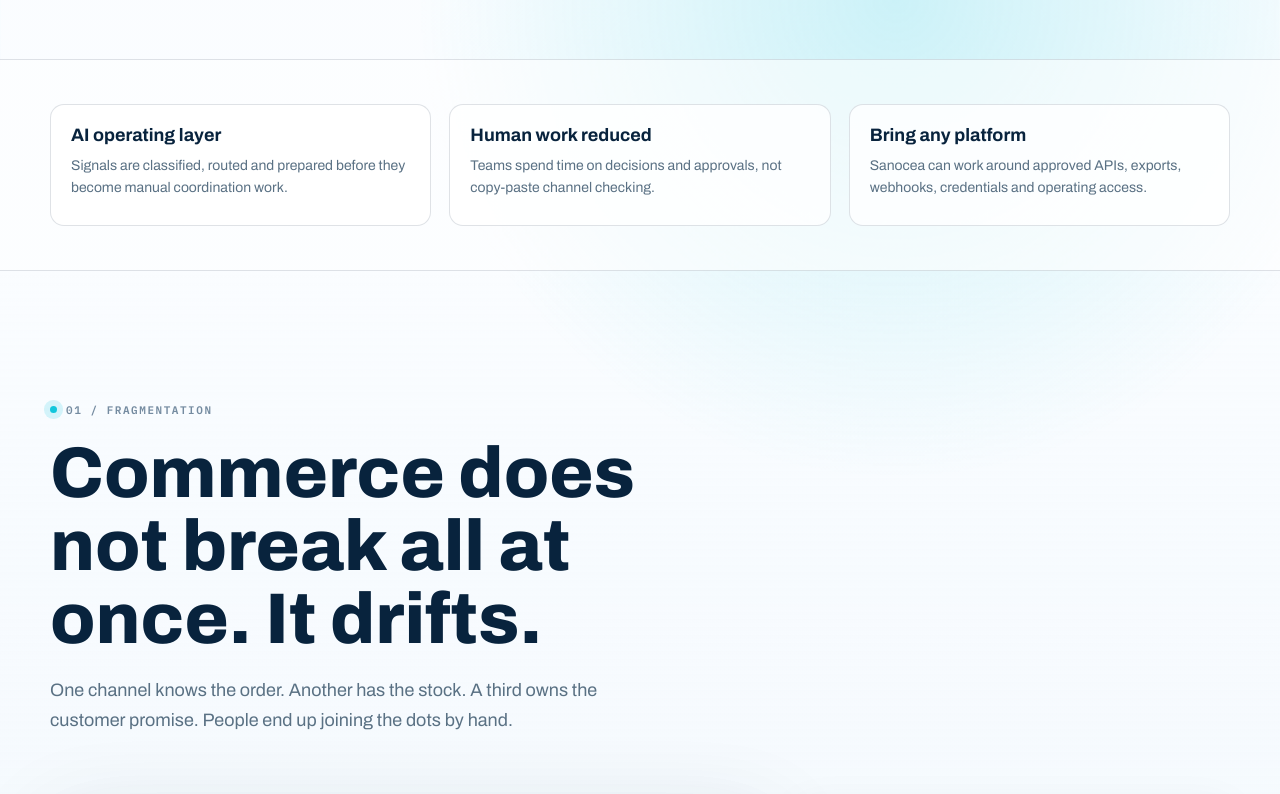
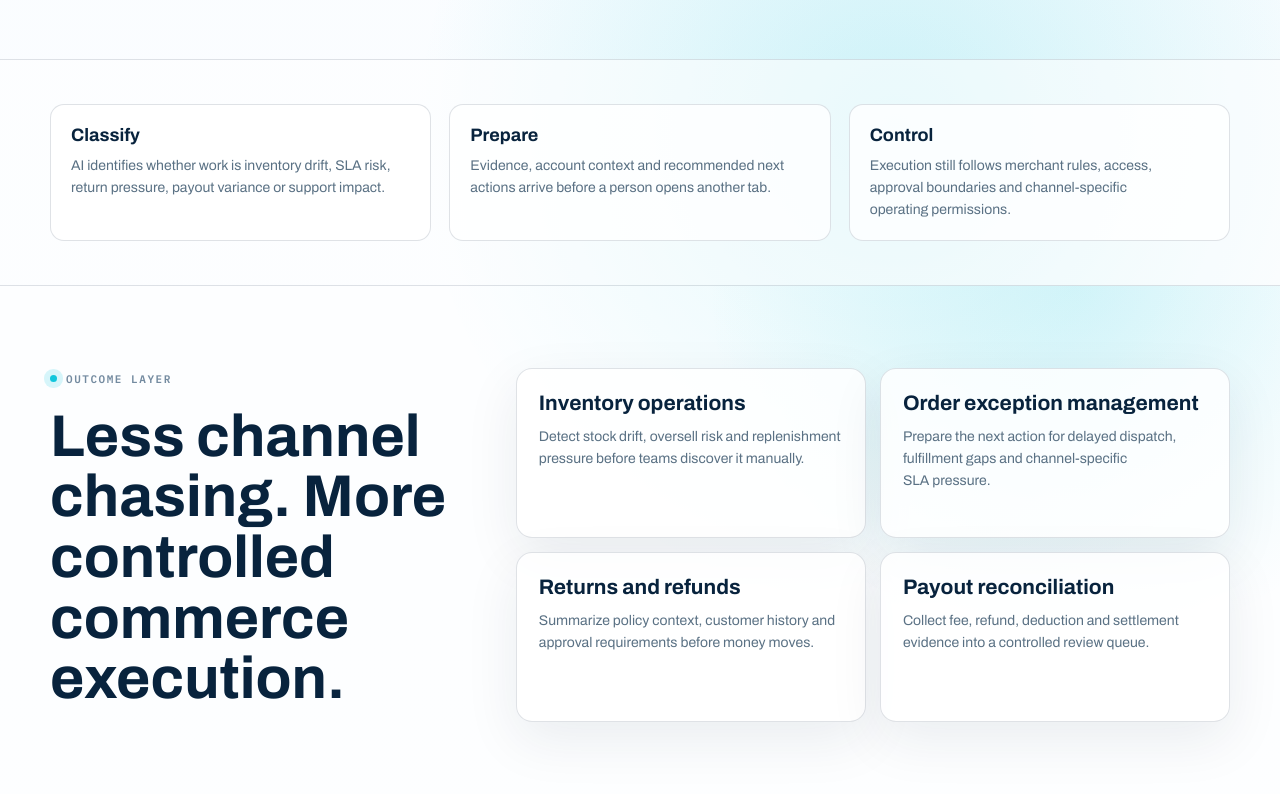
Before and after one commit to g-gulati/sanocea, a React (Vite) app: page / in a window 1280 px wide. Shown: the part 980-1774 px from the top of the page. Built offline with nearby package versions, Linux system fonts and the light colour scheme.

Commit message:
Improve Sanocea launch polish and SEO content

```diff
--- a/src/main.jsx
+++ b/src/main.jsx
@@ -62,9 +62,9 @@ const driftEvents = [
 ]
 
 const proof = [
-  ['AI operating layer', 'Signals are classified, routed and prepared before they become manual coordination work.'],
-  ['Human work reduced', 'Teams spend time on decisions and approvals, not copy-paste channel checking.'],
-  ['Bring any platform', 'Sanocea can work around approved APIs, exports, webhooks, credentials and operating access.'],
+  ['Classify', 'AI identifies whether work is inventory drift, SLA risk, return pressure, payout variance or support impact.'],
+  ['Prepare', 'Evidence, account context and recommended next actions arrive before a person opens another tab.'],
+  ['Control', 'Execution still follows merchant rules, access, approval boundaries and channel-specific operating permissions.'],
 ]
 
 const capabilities = [
@@ -79,9 +79,24 @@ const capabilities = [
 const faqs = [
   ['Is AI the core feature of Sanocea?', 'Yes. Sanocea uses AI to classify operational signals, prepare next actions, summarize evidence and reduce manual coordination. The execution still follows merchant rules, permissions and approval boundaries.'],
   ['Which ecommerce platforms can Sanocea work with?', 'Sanocea can be configured around almost any marketplace, storefront, fulfillment partner or local channel where the merchant provides approved API access, credentials, exports, webhooks or operating permissions.'],
+  ['What ecommerce operations can Sanocea automate?', 'Sanocea is designed for inventory drift, order exceptions, marketplace SLA checks, return and refund workflows, payout reconciliation, customer support handoffs and repeated channel follow-up.'],
+  ['Is Sanocea useful for global commerce teams?', 'Yes. Sanocea is built for sellers operating across global marketplaces, regional channels, storefronts, fulfillment partners and internal tools.'],
   ['Does Sanocea replace an order management system?', 'Sanocea can support order operations and exception workflows, but the right architecture depends on the existing commerce stack, marketplace access and operational process.'],
-  ['Can Sanocea support global sellers?', 'Yes. The operating model is designed for global and regional commerce teams that sell across marketplaces, storefronts and fulfillment channels.'],
   ['Do platform logos imply official partnerships?', 'No. Logos are example surfaces only. They do not imply partnership, certification or guaranteed integration availability.'],
+]
+
+const outcomes = [
+  ['Inventory operations', 'Detect stock drift, oversell risk and replenishment pressure before teams discover it manually.'],
+  ['Order exception management', 'Prepare the next action for delayed dispatch, fulfillment gaps and channel-specific SLA pressure.'],
+  ['Returns and refunds', 'Summarize policy context, customer history and approval requirements before money moves.'],
+  ['Payout reconciliation', 'Collect fee, refund, deduction and settlement evidence into a controlled review queue.'],
+]
+
+const useCases = [
+  ['Marketplace operations automation', 'Turn repeated marketplace checks into AI-prepared workflows across Amazon, eBay, Walmart, Etsy, Shopee, Mercado Libre and regional channels.'],
+  ['Multichannel inventory control', 'Keep storefront and marketplace availability aligned when stock changes faster than spreadsheets or manual updates.'],
+  ['Ecommerce exception workflow', 'Route unusual orders, return disputes, payout gaps and fulfillment problems to the right person with evidence attached.'],
+  ['AI ecommerce operations layer', 'Use AI to classify signals and prepare work, while the merchant keeps final authority over sensitive actions.'],
 ]
 
 function orbitTrack(index, count) {
@@ -287,15 +302,15 @@ function Hero() {
       <div className="shell hero-grid">
         <div className="hero-copy">
           <p className="eyebrow">AI commerce operations</p>
-          <h1 aria-label="AI work layer for every commerce channel.">
-            AI work layer.
+          <h1 aria-label="AI operations layer for every commerce channel.">
+            AI operations.
             <br />
             Every channel.
           </h1>
           <p>
-            Sanocea uses AI to classify, route and prepare the daily work behind inventory,
-            orders, returns, payouts and exceptions across global marketplaces, storefronts,
-            fulfillment partners and regional channels.
+            Sanocea turns marketplace noise, inventory drift, order exceptions, returns and payout
+            gaps into AI-prepared workflows across global marketplaces, storefronts, fulfillment
+            partners and regional channels.
           </p>
           <div className="hero-actions">
             <a className="button primary" href="#fragment">Watch the breakage</a>
@@ -332,6 +347,27 @@ function ProofScene() {
             <p>{item[1]}</p>
           </article>
         ))}
+      </div>
+    </section>
+  )
+}
+
+function OutcomesScene() {
+  return (
+    <section className="outcomes-scene">
+      <div className="shell outcomes-layout">
+        <div>
+          <span className="chapter">Outcome layer</span>
+          <h2>Less channel chasing. More controlled commerce execution.</h2>
+        </div>
+        <div className="outcomes-grid">
+          {outcomes.map((item) => (
+            <article key={item[0]}>
+              <strong>{item[0]}</strong>
+              <p>{item[1]}</p>
+            </article>
+          ))}
+        </div>
       </div>
     </section>
   )
@@ -505,7 +541,7 @@ function PlatformCoverageScene() {
         <div className="coverage-anywhere">
           <div>
             <span>Any workable surface</span>
-            <strong>If the merchant can provide access, Sanocea can design the AI work layer around it.</strong>
+            <strong>If the merchant can provide access, Sanocea can design the AI operations layer around it.</strong>
           </div>
           <p>
             The point is not one logo. It is one operating model across the real stack a seller already has.
@@ -521,6 +557,33 @@ function PlatformCoverageScene() {
               <div>
                 {group[1].map((name) => <LogoMark key={name} name={name} />)}
               </div>
+            </article>
+          ))}
+        </div>
+      </div>
+    </section>
+  )
+}
+
+function UseCaseScene() {
+  return (
+    <section className="scene usecase-scene">
+      <div className="shell">
+        <div className="section-head">
+          <span className="chapter">Searchable operations</span>
+          <h2>Built for the ecommerce work buyers are actually searching to solve.</h2>
+          <p>
+            Sanocea is not a generic AI assistant. It is an AI ecommerce operations layer for the
+            recurring work behind marketplace growth, multichannel inventory control, order exception
+            handling, return workflows and payout reconciliation.
+          </p>
+        </div>
+        <div className="usecase-grid">
+          {useCases.map((item) => (
+            <article key={item[0]}>
+              <span />
+              <strong>{item[0]}</strong>
+              <p>{item[1]}</p>
             </article>
           ))}
         </div>
@@ -703,12 +766,14 @@ function App() {
       <main>
         <Hero />
         <ProofScene />
+        <OutcomesScene />
         <FragmentScene />
         <BottleneckScene />
         <CapabilitiesScene />
         <InterceptScene />
         <PacketScene />
         <PlatformCoverageScene />
+        <UseCaseScene />
         <AuthorityScene />
         <CockpitScene />
         <FAQScene />
--- a/src/styles.css
+++ b/src/styles.css
@@ -401,6 +401,62 @@ p { text-wrap: pretty; }
   line-height: 1.55;
 }
 
+.outcomes-scene {
+  padding: 82px 0;
+  background:
+    radial-gradient(circle at 84% 0%, rgba(17, 198, 220, 0.14), transparent 23rem),
+    rgba(255, 255, 255, 0.48);
+}
+
+.outcomes-layout {
+  display: grid;
+  grid-template-columns: minmax(260px, 0.72fr) minmax(0, 1.28fr);
+  gap: clamp(28px, 5vw, 64px);
+  align-items: start;
+}
+
+.outcomes-layout h2 {
+  max-width: 520px;
+  margin: 0;
+  color: var(--ink);
+  font-size: clamp(34px, 4.6vw, 62px);
+  line-height: 1.03;
+}
+
+.outcomes-grid,
+.usecase-grid {
+  display: grid;
+  grid-template-columns: repeat(2, minmax(0, 1fr));
+  gap: 14px;
+}
+
+.outcomes-grid article,
+.usecase-grid article {
+  min-height: 170px;
+  border: 1px solid var(--line);
+  border-radius: 16px;
+  padding: 22px;
+  background: rgba(255, 255, 255, 0.82);
+  box-shadow: 0 18px 54px rgba(8, 35, 61, 0.08);
+}
+
+.outcomes-grid strong,
+.usecase-grid strong {
+  display: block;
+  margin-bottom: 10px;
+  color: var(--ink);
+  font-size: 21px;
+  line-height: 1.16;
+}
+
+.outcomes-grid p,
+.usecase-grid p {
+  margin: 0;
+  color: var(--muted);
+  font-size: 14px;
+  line-height: 1.58;
+}
+
 .logo-pill {
   min-height: 43px;
   display: inline-flex;
@@ -1147,6 +1203,24 @@ p { text-wrap: pretty; }
     linear-gradient(135deg, rgba(17, 198, 220, 0.18), rgba(8, 35, 61, 0.04)),
     var(--white);
   box-shadow: inset 0 0 0 1px var(--line);
+}
+
+.usecase-scene {
+  background:
+    radial-gradient(circle at 16% 8%, rgba(17, 198, 220, 0.14), transparent 28rem),
+    linear-gradient(180deg, #fbfdff 0%, var(--paper) 100%);
+}
+
+.usecase-grid article > span {
+  width: 30px;
+  height: 30px;
+  display: block;
+  margin-bottom: 20px;
+  border-radius: 50%;
+  background:
+    radial-gradient(circle at 50% 50%, var(--cyan), rgba(17, 198, 220, 0.2) 42%, transparent 43%),
+    rgba(17, 198, 220, 0.08);
+  box-shadow: inset 0 0 0 1px rgba(17, 198, 220, 0.34);
 }
 
 .capability-grid strong {
@@ -1678,7 +1752,10 @@ footer {
   }
 
   .proof-grid,
-  .capability-grid {
+  .capability-grid,
+  .outcomes-layout,
+  .outcomes-grid,
+  .usecase-grid {
     grid-template-columns: 1fr;
   }
 
@@ -1874,6 +1951,11 @@ footer {
     min-height: auto;
   }
 
+  .outcomes-grid article,
+  .usecase-grid article {
+    min-height: auto;
+  }
+
   .authority-console {
     grid-template-columns: 1fr;
     gap: 14px;
```
Also changed, not shown: index.html (+35 -7 lines), 1 other file (tests, documents, lock files or other folders).
